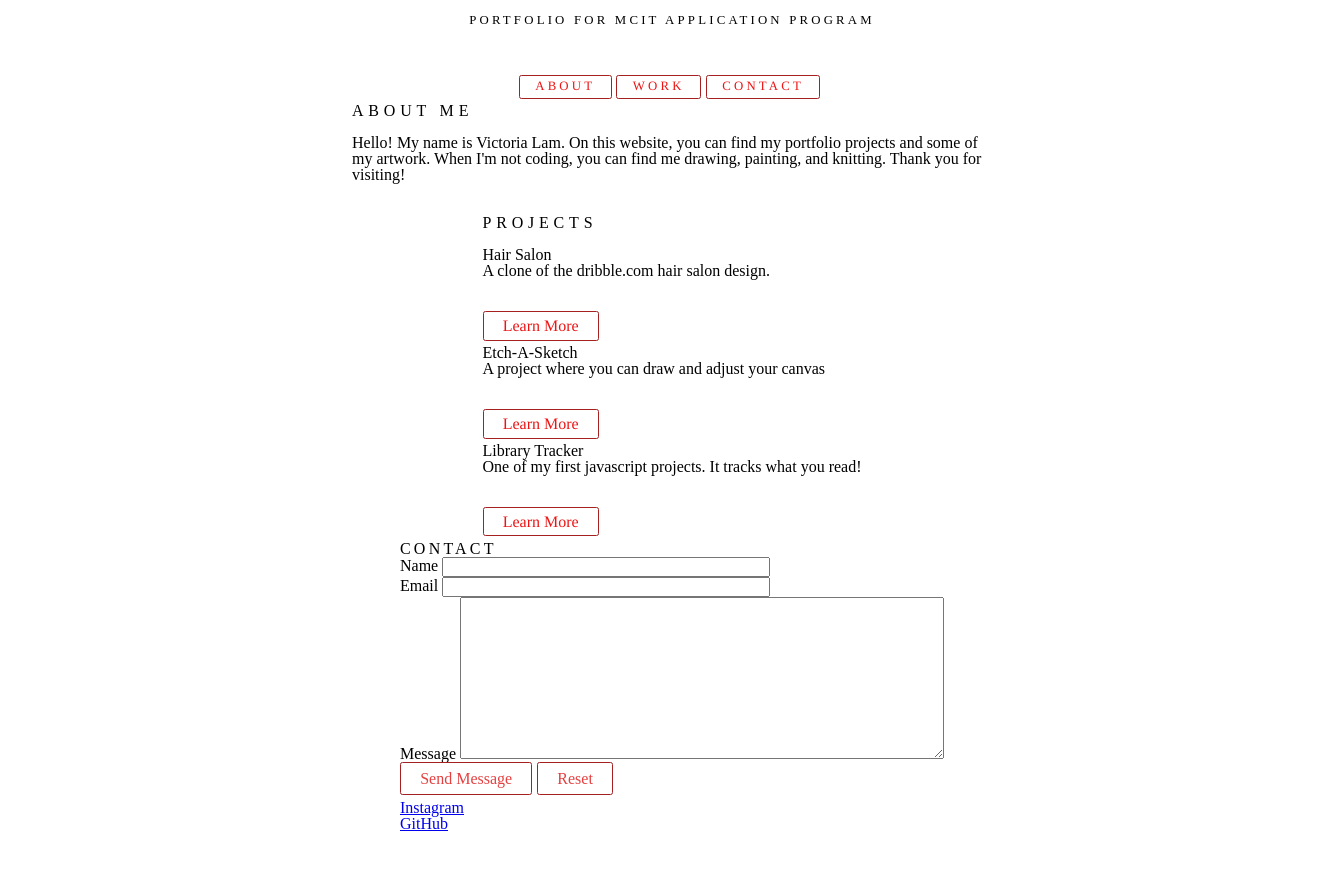
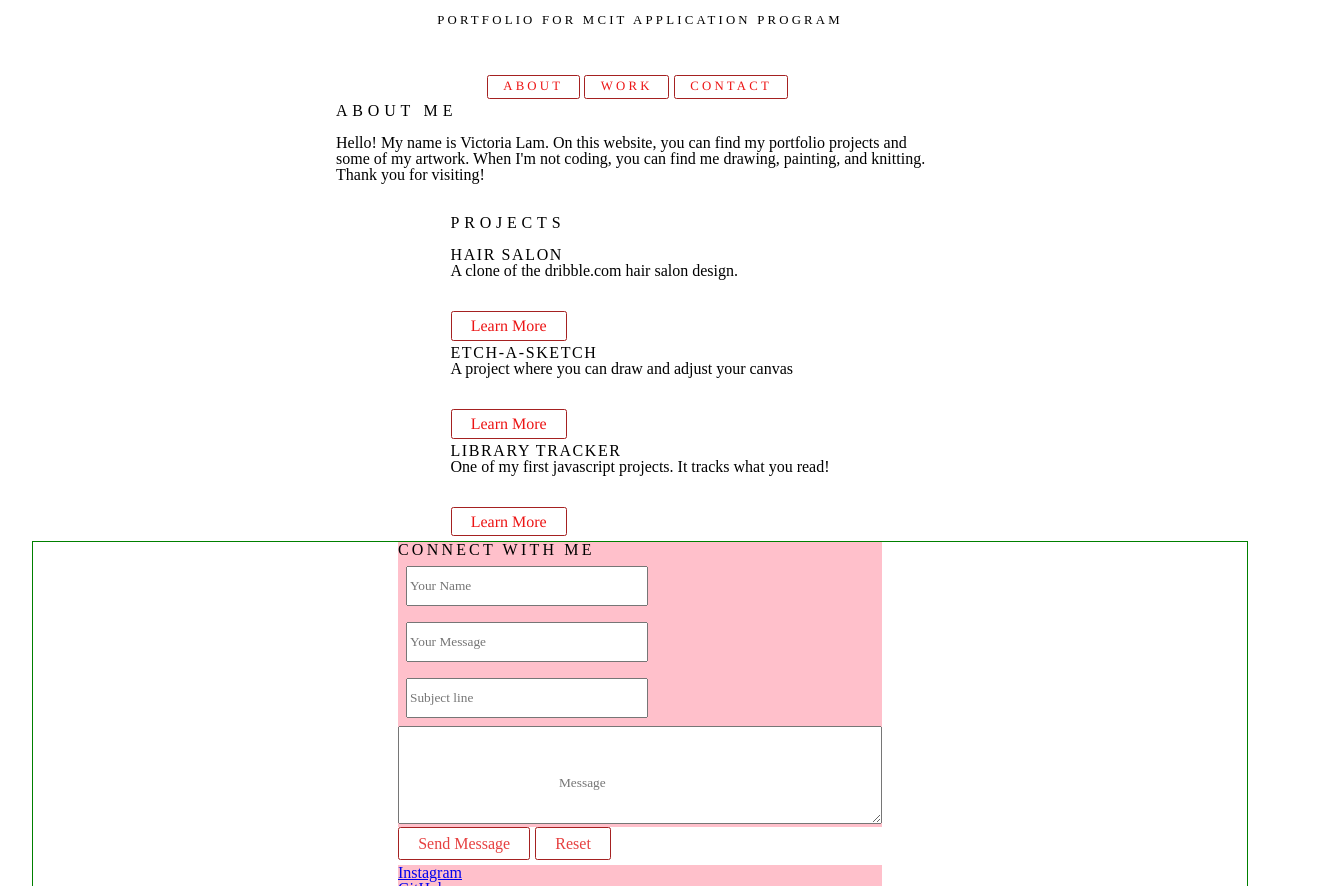
Before and after one commit to LVictoria159753/MCIT_Portfolio, a plain HTML site: page index.html in a window 1280 px wide. Shown: the part 114-1000 px from the top of the page, 1344 px wide, since content can reach past the window. Drawn offline with Linux system fonts and the light colour scheme.

Commit message:
centering contact form (inprogress)

```diff
--- a/index.html
+++ b/index.html
@@ -60,22 +60,27 @@
     </div>
      <!-- Contact -->
      <article id="contact">
-        <h2 class="main-contact">Contact</h2>
+      <div id="contact-wrapper">
         <form name="contact" method="POST" data-netlify="true">
+            <h2 class="main-contact">Connect With Me</h2>
             <div class="fields">
                 <div class="nameField">
-                    <label for="name">Name</label>
-                    <input type="text" name="name" id="name" />
+                    <label for="name"></label>
+                    <input type="text" name="name" id="name"placeholder="Your Name" />
                 </div>
                 <div class="emailField">
-                    <label for="email">Email</label>
-                    <input type="text" name="email" id="email" />
+                    <label for="email"></label>
+                    <input type="text" name="email" id="email"placeholder="Your Message" />
+                </div>
+                <div class="subjectField">
+                    <label for="subhect"></label>
+                    <input type="text" name="subject" id="subject"placeholder="Subject line" />
                 </div>
                 <div class="messageField">
-                    <label for="message">Message</label>
-                    <textarea name="message" id="message" rows="4"></textarea>
+                    <label for="message" placeholder="Message"></label>
+                    <textarea name="message" id="message" rows="4"placeholder="Message"></textarea>
                 </div>
-            </div>
+
             <ul class="actions">
                 <li><input type="submit" value="Send Message" class="submitprimary" /></li>
                 <li><input type="reset" value="Reset" class="submitprimary"/></li>
@@ -85,6 +90,7 @@
             <li><a href="https://www.instagram.com/artworkbyvictoria/?hl=en" class="icon brands fa-instagram"><span class="label">Instagram</span></a></li>
             <li><a href="https://github.com/LVictoria159753" class="icon brands fa-github"><span class="label">GitHub</span></a></li>
         </ul>
+    </div>
     </article>
 </div>
     <!-- Scripts -->
--- a/main.css
+++ b/main.css
@@ -1,6 +1,7 @@
 /* Type */
 *{
-    font-family: 'Times New Roman', Times, serif
+    font-family: 'Times New Roman', Times, serif;
+    box-sizing: border-box;
 }
 
 html {
@@ -108,6 +109,15 @@ text-transform: uppercase;
     width: 50%;
 }
 
+h3{
+margin: 0 0 2rem 0;
+letter-spacing: 0.1rem;
+font-size: 0.8rem;
+padding: 0 0 3rem 0;
+padding-bottom: 0.5rem;
+text-transform: uppercase;
+}
+
 /* Button Styling for Contact Form */
 .submitprimary{
     padding:0.4rem 1.2rem;
@@ -134,9 +144,30 @@ text-transform: uppercase;
 }
 
 /* Contact Form Styling*/
-input#name, input#email{
-    padding:0 5rem;
+input#name, input#email, input#subject{
+    padding:.5 .5rem;
+    height: 40px;
+    margin: .5rem;
+    text-align:left;
+    width:50%;
 }
+
 #message{
     padding:3rem 10rem;
+    height: 40px;
 }
+#contact{
+    width:100%;
+    height: 100vh;
+    border:1px solid green;
+    display: flex;
+    justify-content: center;
+    align-content: center;
+}
+
+#contact-wrapper{
+    background-color: pink;
+    height: 50% ;
+
+
+}
```
Also changed, not shown: 1 other file.
